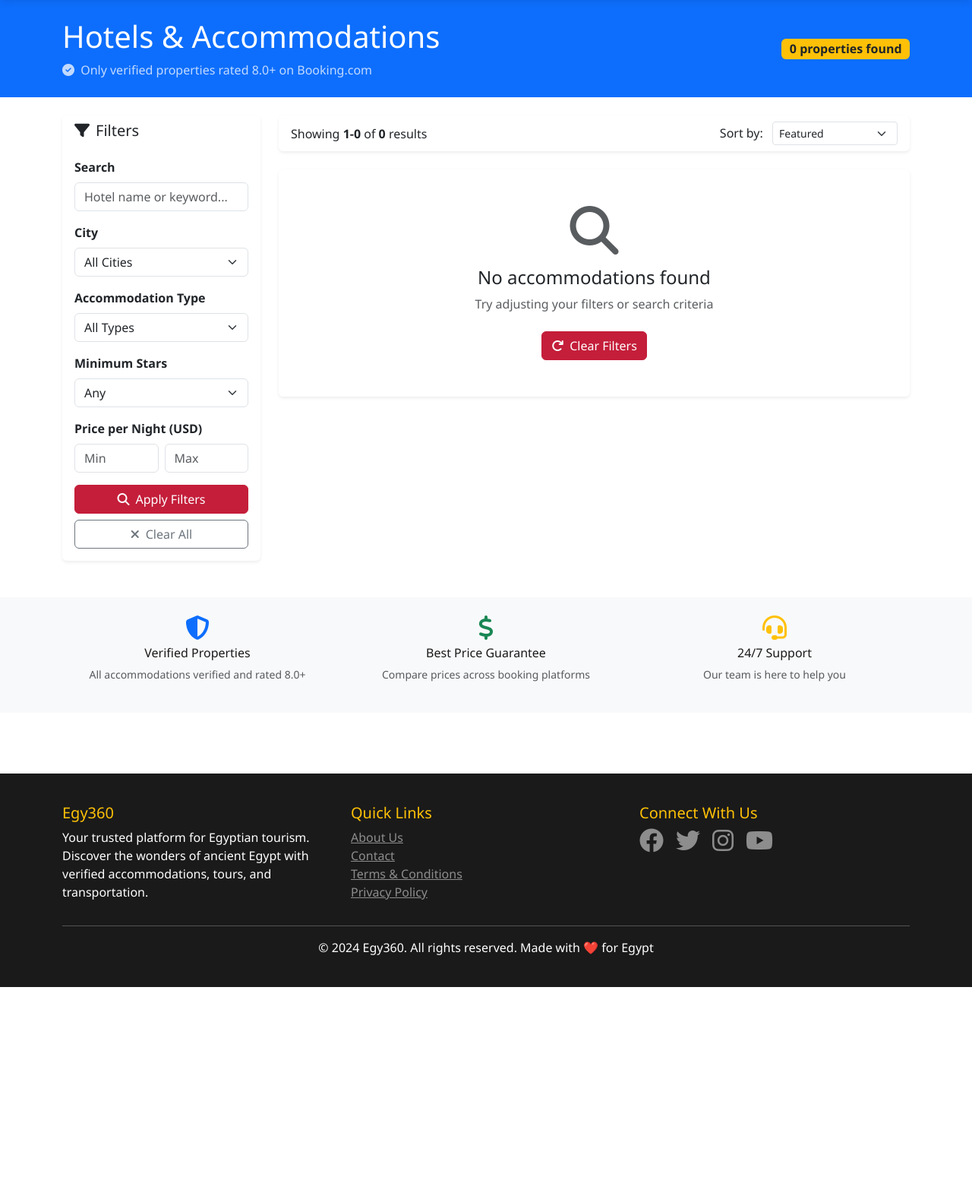
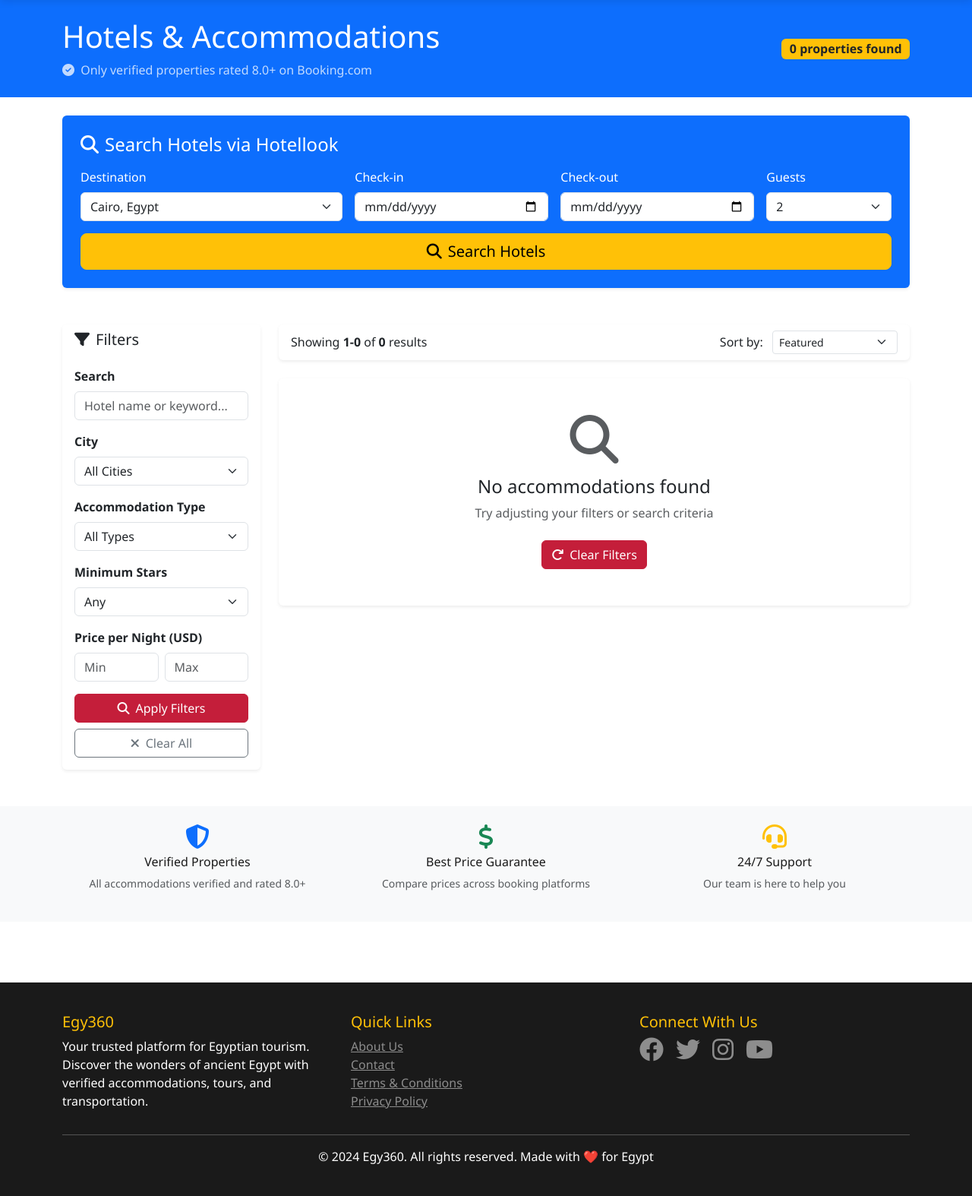
Before and after one commit to mohammadhussienzo90-collab/Egy360, a Django app: page /accommodations/ in a window 1280 px wide. Shown: the part 69-1643 px from the top of the page at 76% size. Before the commit the page ends 1368 px from the top, so only its background shows below. Run offline with Django 5.2, Linux system fonts and the light colour scheme; data that the repository does not hold is empty; some libraries are stand-ins or nearby versions.

Commit message:
Add Travelpayouts affiliate integration
- Create reusable Travelpayouts widget templates (hotel_search, hotel_map, popular_hotels, hotel_search_inline, tours)
- Add Hotellook hotel search widget to accommodation search page
- Add Viator partner tours banner to tour listing page
- Add partner booking section to homepage with Hotellook and Viator links
- All widgets use affiliate marker ID 477897

🤖 Generated with [Claude Code](https://claude.com/claude-code)

Co-Authored-By: Claude Opus 4.5 <noreply@anthropic.com>

```diff
--- a/templates/accommodation_search.html
+++ b/templates/accommodation_search.html
@@ -29,6 +29,11 @@
         </div>
     </div>
 </section>
+
+<!-- Travelpayouts Hotel Search Widget -->
+<div class="container mt-4">
+    {% include 'includes/travelpayouts_widgets.html' with widget_type='hotel_search_inline' %}
+</div>
 
 <div class="container py-4">
     <div class="row">
--- /dev/null
+++ b/templates/includes/travelpayouts_widgets.html
@@ -0,0 +1,139 @@
+{% comment %}
+Travelpayouts Widget Templates
+Include these in pages where you want to show hotel/flight search widgets.
+Marker ID: 477897
+{% endcomment %}
+
+{% comment %} Hotel Search Form Widget {% endcomment %}
+{% if widget_type == 'hotel_search' %}
+<div class="tp-hotel-search-widget mb-4">
+    <div id="tp-hotel-widget-{{ widget_id|default:'main' }}"></div>
+    <script async
+        src="//www.travelpayouts.com/widgets/aaab92999c6d9ae66fc52e1e6e04411e.js?v=2459"
+        charset="UTF-8"
+        data-marker="477897"
+        data-host="search.hotellook.com"
+        data-locale="en"
+        data-currency="USD"
+        {% if destination_iata %}data-destination="{{ destination_iata }}"{% endif %}
+    ></script>
+</div>
+{% endif %}
+
+{% comment %} Hotels Map Widget {% endcomment %}
+{% if widget_type == 'hotel_map' %}
+<div class="tp-hotel-map-widget mb-4">
+    <script async
+        src="//www.travelpayouts.com/blissey/scripts.js?marker=477897&host=search.hotellook.com"
+        data-powered-by="false"
+        {% if city_coordinates %}data-coordinates="{{ city_coordinates }}"{% endif %}
+        data-width="100%"
+        data-height="400"
+        data-zoom="12"
+        charset="UTF-8"
+    ></script>
+</div>
+{% endif %}
+
+{% comment %} Popular Hotels Selection Widget {% endcomment %}
+{% if widget_type == 'popular_hotels' %}
+<div class="tp-popular-hotels-widget mb-4">
+    <script async
+        src="//www.travelpayouts.com/blissey/scripts.js?iata={{ destination_iata|default:'CAI' }}&type=full&currency=usd&host=search.hotellook.com&marker=477897&limit={{ limit|default:'6' }}"
+        charset="UTF-8"
+    ></script>
+</div>
+{% endif %}
+
+{% comment %} Inline Hotel Search Form (Custom Styled) {% endcomment %}
+{% if widget_type == 'hotel_search_inline' %}
+<div class="card border-0 shadow-sm p-4 mb-4 bg-primary text-white">
+    <h4 class="mb-3"><i class="fas fa-search me-2"></i>Search Hotels via Hotellook</h4>
+    <form id="tp-search-form" class="row g-3">
+        <div class="col-md-4">
+            <label for="tp-destination" class="form-label">Destination</label>
+            <select class="form-select" id="tp-destination" required>
+                <option value="CAI">Cairo, Egypt</option>
+                <option value="LXR">Luxor, Egypt</option>
+                <option value="ASW">Aswan, Egypt</option>
+                <option value="HRG">Hurghada, Egypt</option>
+                <option value="SSH">Sharm El Sheikh, Egypt</option>
+                <option value="ALY">Alexandria, Egypt</option>
+            </select>
+        </div>
+        <div class="col-md-3">
+            <label for="tp-checkin" class="form-label">Check-in</label>
+            <input type="date" class="form-control" id="tp-checkin" required>
+        </div>
+        <div class="col-md-3">
+            <label for="tp-checkout" class="form-label">Check-out</label>
+            <input type="date" class="form-control" id="tp-checkout" required>
+        </div>
+        <div class="col-md-2">
+            <label for="tp-guests" class="form-label">Guests</label>
+            <select class="form-select" id="tp-guests">
+                <option value="2">2</option>
+                <option value="1">1</option>
+                <option value="3">3</option>
+                <option value="4">4</option>
+            </select>
+        </div>
+        <div class="col-12">
+            <button type="submit" class="btn btn-warning btn-lg w-100">
+                <i class="fas fa-search me-2"></i>Search Hotels
+            </button>
+        </div>
+    </form>
+    <script>
+    document.getElementById('tp-search-form').addEventListener('submit', function(e) {
+        e.preventDefault();
+        var dest = document.getElementById('tp-destination').value;
+        var checkin = document.getElementById('tp-checkin').value;
+        var checkout = document.getElementById('tp-checkout').value;
+        var guests = document.getElementById('tp-guests').value;
+
+        // Format dates as dd-mm-yyyy for Hotellook
+        var checkinParts = checkin.split('-');
+        var checkoutParts = checkout.split('-');
+        var checkinFormatted = checkinParts[2] + '-' + checkinParts[1] + '-' + checkinParts[0];
+        var checkoutFormatted = checkoutParts[2] + '-' + checkoutParts[1] + '-' + checkoutParts[0];
+
+        var url = 'https://search.hotellook.com/hotels?destination=' + dest +
+                  '&checkIn=' + checkinFormatted +
+                  '&checkOut=' + checkoutFormatted +
+                  '&adults=' + guests +
+                  '&marker=477897';
+
+        // Track click
+        if (typeof gtag !== 'undefined') {
+            gtag('event', 'hotel_search', {
+                'event_category': 'Travelpayouts',
+                'event_label': dest
+            });
+        }
+
+        window.open(url, '_blank');
+    });
+
+    // Set minimum dates
+    var today = new Date().toISOString().split('T')[0];
+    document.getElementById('tp-checkin').setAttribute('min', today);
+    document.getElementById('tp-checkout').setAttribute('min', today);
+    </script>
+</div>
+{% endif %}
+
+{% comment %} Viator Tours Widget (if using Viator via Travelpayouts) {% endcomment %}
+{% if widget_type == 'tours' %}
+<div class="tp-tours-widget mb-4">
+    <div class="alert alert-info">
+        <i class="fas fa-info-circle me-2"></i>
+        <strong>Book Tours & Activities</strong>
+        <p class="mb-2">Explore curated tours and activities in Egypt through our trusted partners.</p>
+        <a href="https://tp.media/click?shmarker=477897&pression_mode=fix&trs=262019&u={{ request.build_absolute_uri }}&campaign_id=97"
+           target="_blank" rel="noopener" class="btn btn-primary">
+            <i class="fas fa-external-link-alt me-2"></i>Browse Tours on Viator
+        </a>
+    </div>
+</div>
+{% endif %}
```
Also changed, not shown: templates/home.html (+66 -0 lines), templates/tour_listing.html (+20 -0 lines).
